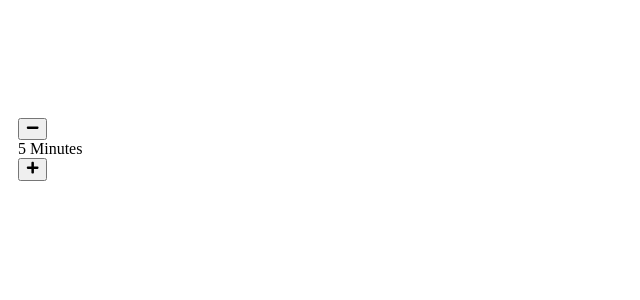
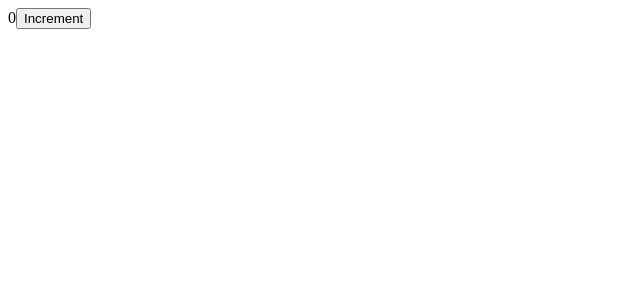
Before and after one commit to shanushikhar/React-Hooks, a React (Create React App) app: page / in a window 1280 px wide. Shown: the top 300 px of the page, without its empty margins (0-640 px from the left). Built offline with nearby package versions, Linux system fonts and the light colour scheme.

Commit message:
basic counter app

```diff
--- a/src/App.js
+++ b/src/App.js
@@ -1,8 +1,16 @@
-import Counter from "./Counter";
-import UseState from "./useState";
+import React, { useState } from "react";
 
-function App() {
-  return null;
+export default function App() {
+  const [counter, setCounter] = useState(0);
+
+  let increment = () => {
+    setCounter(counter + 1);
+  };
+
+  return (
+    <div>
+      {counter}
+      <button onClick={increment}>Increment</button>
+    </div>
+  );
 }
-
-export default App;
--- a/src/index.js
+++ b/src/index.js
@@ -1,89 +1,6 @@
-import "./styles.css";
 import React from "react";
-import ReactDOM from "react-dom";
-import { FaMinus, FaPlus } from "react-icons/fa";
+import reactDom from "react-dom";
 
-function Minutes() {
-  const [minutes, setMinutes] = useState(5);
-  const [error, setError] = useState(null);
-  console.log(states);
+import App from "./App";
 
-  const handleSubtract = () => {
-    if (minutes > 0) {
-      setMinutes(minutes - 1);
-    } else {
-      setError("Cant go below 0");
-    }
-  };
-  const handleAdd = () => {
-    setMinutes(minutes + 1);
-    setError(null);
-  };
-
-  return (
-    <div>
-      <div className="Minutes">
-        <div>
-          <button
-            onClick={handleSubtract}
-            type="button"
-            className="icon_button Minutes_button"
-          >
-            <FaMinus />
-          </button>
-        </div>
-        <div className="Minutes_label" htmlFor="minutes">
-          {minutes} Minutes
-        </div>
-        <div>
-          <button
-            onClick={handleAdd}
-            type="button"
-            className="icon_button Minutes_button"
-          >
-            <FaPlus />
-          </button>
-        </div>
-      </div>
-      {error && (
-        <marquee>
-          <button
-            onClick={() => {
-              setError(null);
-            }}
-          >
-            Dismiss
-          </button>
-          <center>
-            <p style={{ color: "red" }}>{error}</p>
-          </center>
-        </marquee>
-      )}
-    </div>
-  );
-}
-
-const states = [];
-let callCount = -1;
-
-function useState(initialValue) {
-  const id = ++callCount;
-
-  if (states[id]) return states[id];
-
-  const setValue = (newValue) => {
-    // assign the new value
-    states[id][0] = newValue;
-    // re-render
-    renderphonyHooks();
-  };
-  const tuple = [initialValue, setValue];
-  states.push(tuple);
-  return tuple;
-}
-
-function renderphonyHooks() {
-  callCount = -1;
-  ReactDOM.render(<Minutes />, document.getElementById("root"));
-}
-renderphonyHooks();
+reactDom.render(<App />, document.getElementById("root"));
```
Also changed, not shown: src/Example.js (added, +33 -0 lines), useState-under-the-hood.js (added, +89 -0 lines).
